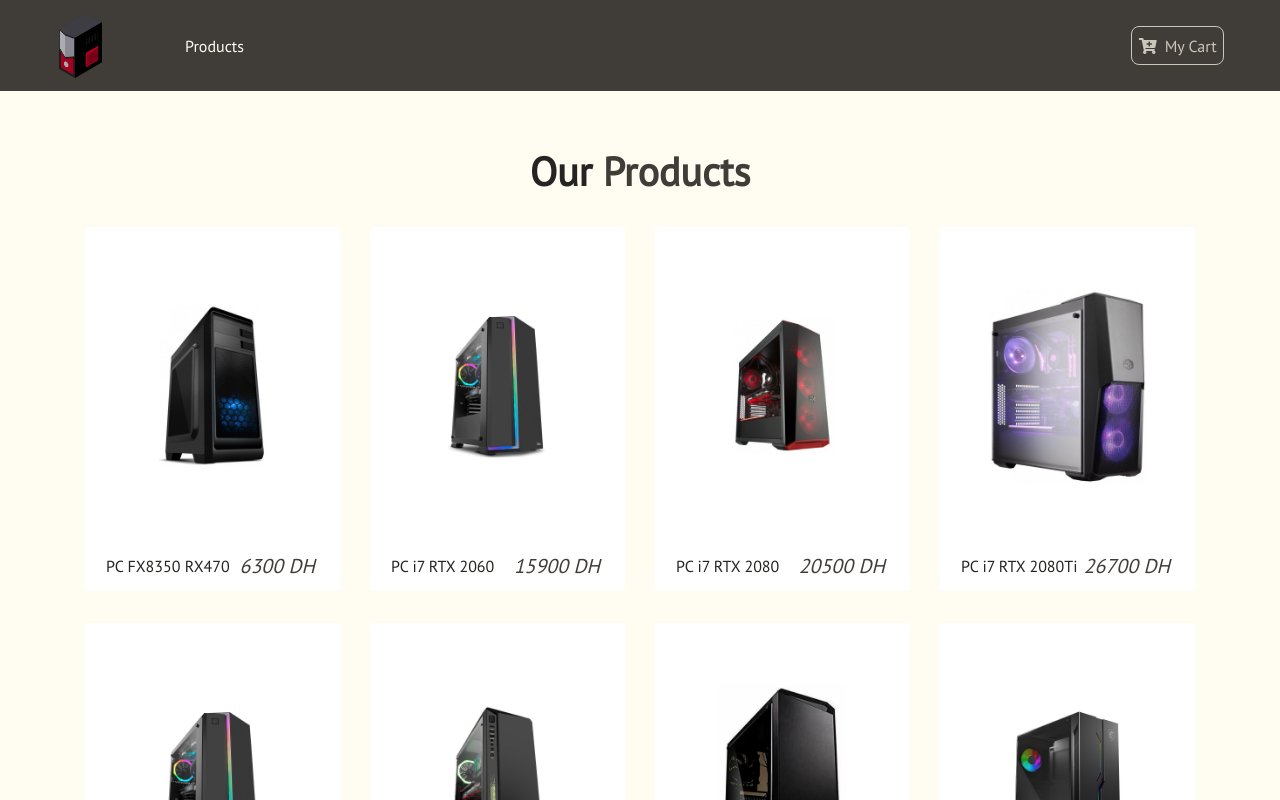
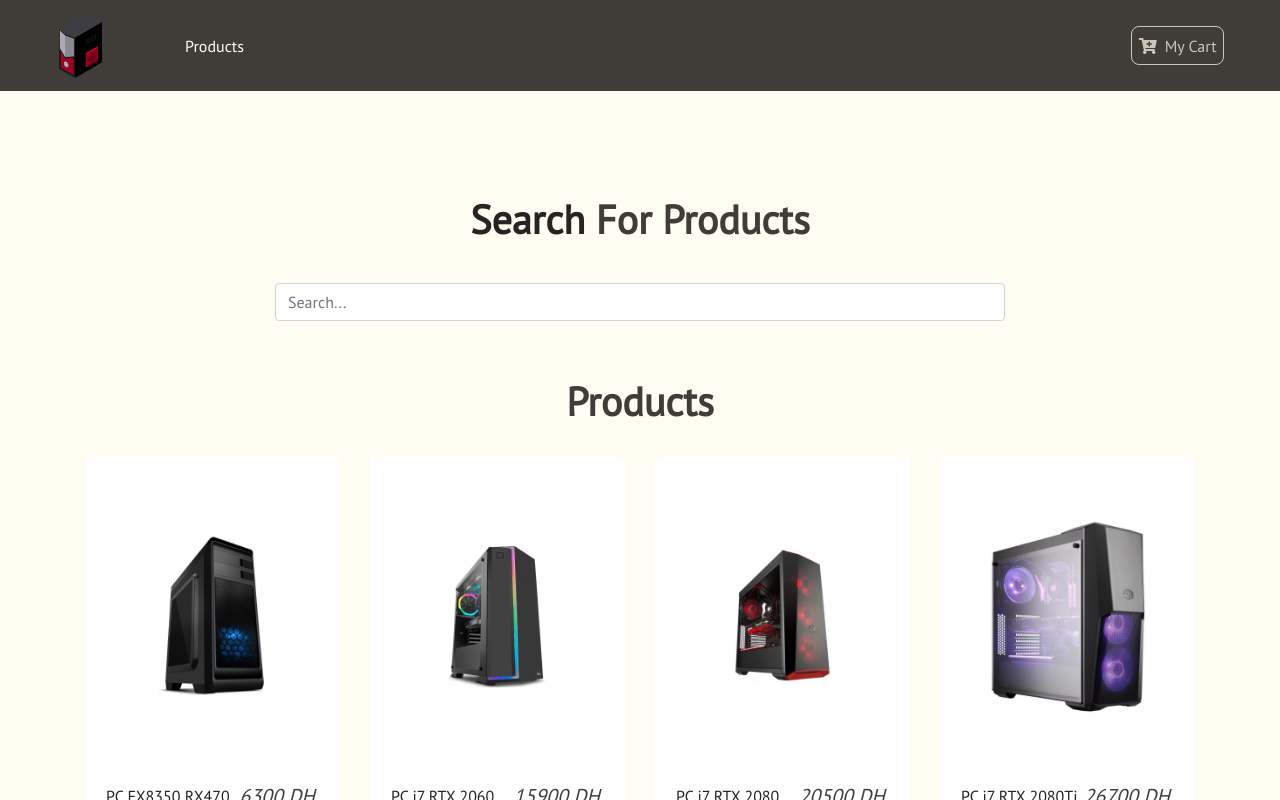
Before and after one commit to ilyaszm/ecommerce-react-app, a React (Create React App) app: page / in a window 1280 px wide. Shown: the top 800 px of the page. Built offline with nearby package versions, Linux system fonts and the light colour scheme; a web font is replaced by a local one.

Commit message:
Creating Search input to search for products

```diff
--- a/src/components/helpers/context.js
+++ b/src/components/helpers/context.js
@@ -13,7 +13,8 @@ class ProductProvider extends Component {
         modalProduct: detailProduct,
         cartSubTotal: 0,
         cartTax: 0,
-        cartTotal: 0
+        cartTotal: 0,
+        searchWord: ''
     }
 
     componentDidMount() {
@@ -186,7 +187,7 @@ class ProductProvider extends Component {
         })
     }
 
-    //
+    // Calculate the total price of products
     addTotals = () => {
         let subTotal = 0
         // add total of products in Cart
@@ -206,6 +207,11 @@ class ProductProvider extends Component {
         })
     }
 
+    // Handle input words to search for products
+    handleChange = e => {
+        this.setState({ searchWord: e.target.value })
+    }
+
     render() {
         return (
             <ProductContext.Provider value={{
@@ -217,7 +223,8 @@ class ProductProvider extends Component {
                 increment   : this.increment,
                 decrement   : this.decrement,
                 removeItem  : this.removeItem,
-                clearCart   : this.clearCart
+                clearCart   : this.clearCart,
+                handleChange: this.handleChange
             }}>
                 { this.props.children }
             </ProductContext.Provider>
--- a/src/components/layouts/ProductList.js
+++ b/src/components/layouts/ProductList.js
@@ -1,4 +1,5 @@
 import React, { Component } from 'react'
+import SearchProduct from './SearchProduct'
 import Product from './Product'
 import Title from '../elements/Title'
 import { ProductConsumer } from '../helpers/context'
@@ -7,17 +8,37 @@ export default class ProductList extends Component {
 
     render() {
 
+        const { searchWord, handleChange } = this.props
+
         return (
             <>
                 <div className="py-5">
                     <div className="container">
-                        <Title name="our" title="products"></Title>
+                        <div className="row mb-5">
+                            <SearchProduct
+                                value       = { searchWord }
+                                handleChange= { handleChange }
+                            />
+                        </div>
+                        <Title title="products" />
                         <div className="row">
                             <ProductConsumer>
                                 {value => {
-                                    return value.products.map( product => {
-                                        return <Product key={ product.id } product={ product } />
+                                    const { searchWord } = value
+
+                                    // Filter the search words into a new array
+                                    const filterProducts = value.products.filter(product => {
+                                        // turn the search words into lower case,
+                                        // if nothing has been typed then return nothing will be returned
+                                        return product.title.toLowerCase().indexOf(searchWord.toLowerCase()) !== -1
                                     })
+
+                                    return (
+                                        filterProducts.map(product => {
+                                            return <Product key={ product.id } product={ product } />
+                                        })
+                                    )
+
                                 }}
                             </ProductConsumer>
                         </div>
--- /dev/null
+++ b/src/components/layouts/SearchProduct.js
@@ -0,0 +1,40 @@
+import React, { Component } from 'react'
+import Title from '../elements/Title'
+import { ProductConsumer } from '../helpers/context'
+
+export default class SearchProduct extends Component {
+    render() {
+        return (
+            <>
+                <ProductConsumer>
+                {value => {
+                    const { searchWord, handleChange } = value
+
+                    return (
+                        <div className="container">
+                            <div className="row">
+                                <div className="col-10 mx-auto col-md-8 mt-5 text-center">
+                                    <Title name="search" title="for products"></Title>
+                                    <form className="mt-4">
+                                        <div className="input-group">
+                                            <input
+                                                type        = "text"
+                                                name        = "search"
+                                                id          = "txtSearch"
+                                                placeholder = "Search..."
+                                                className   = "form-control"
+                                                defaultValue= { searchWord }
+                                                onChange    = { handleChange }
+                                            />
+                                        </div>
+                                    </form>
+                                </div>
+                            </div>
+                        </div>
+                    )
+                }}
+                </ProductConsumer>
+            </>
+        )
+    }
+}
```
